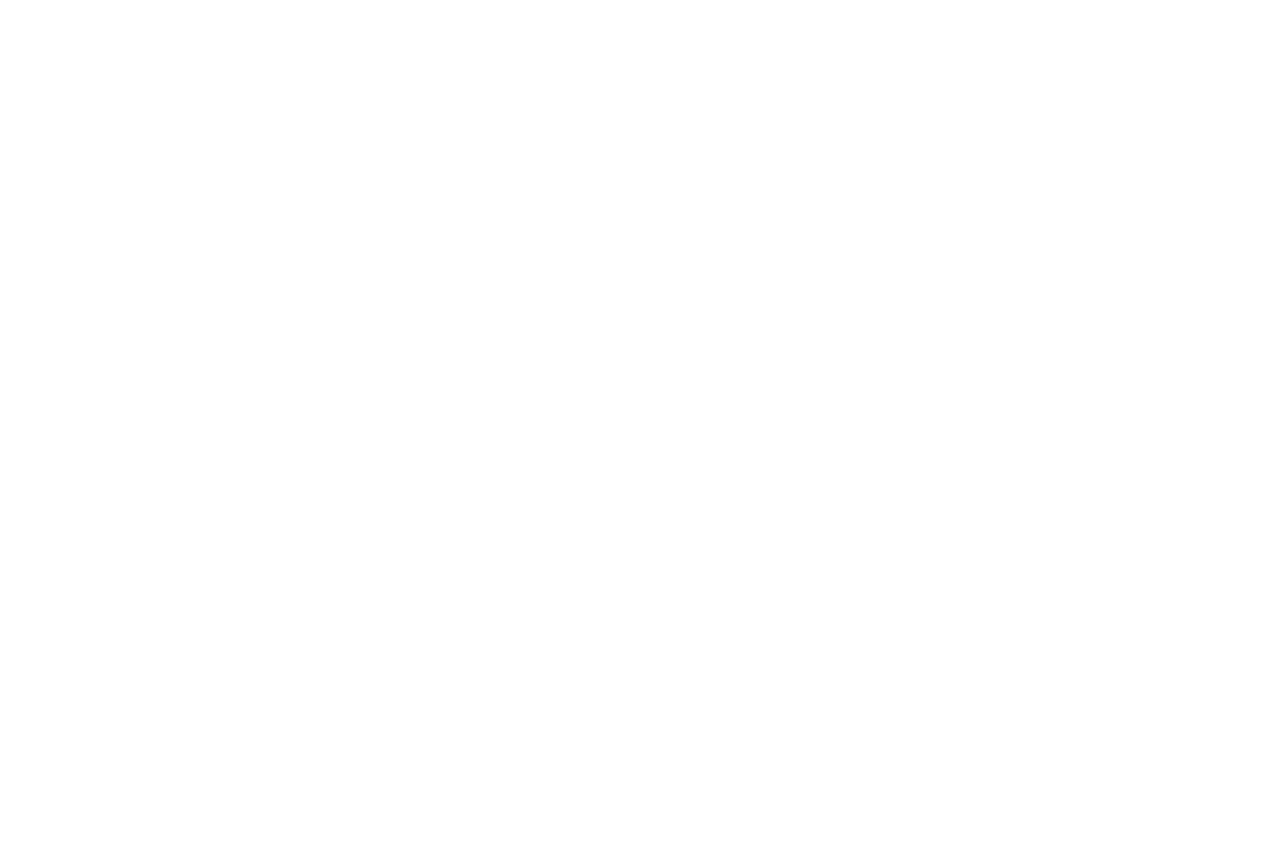
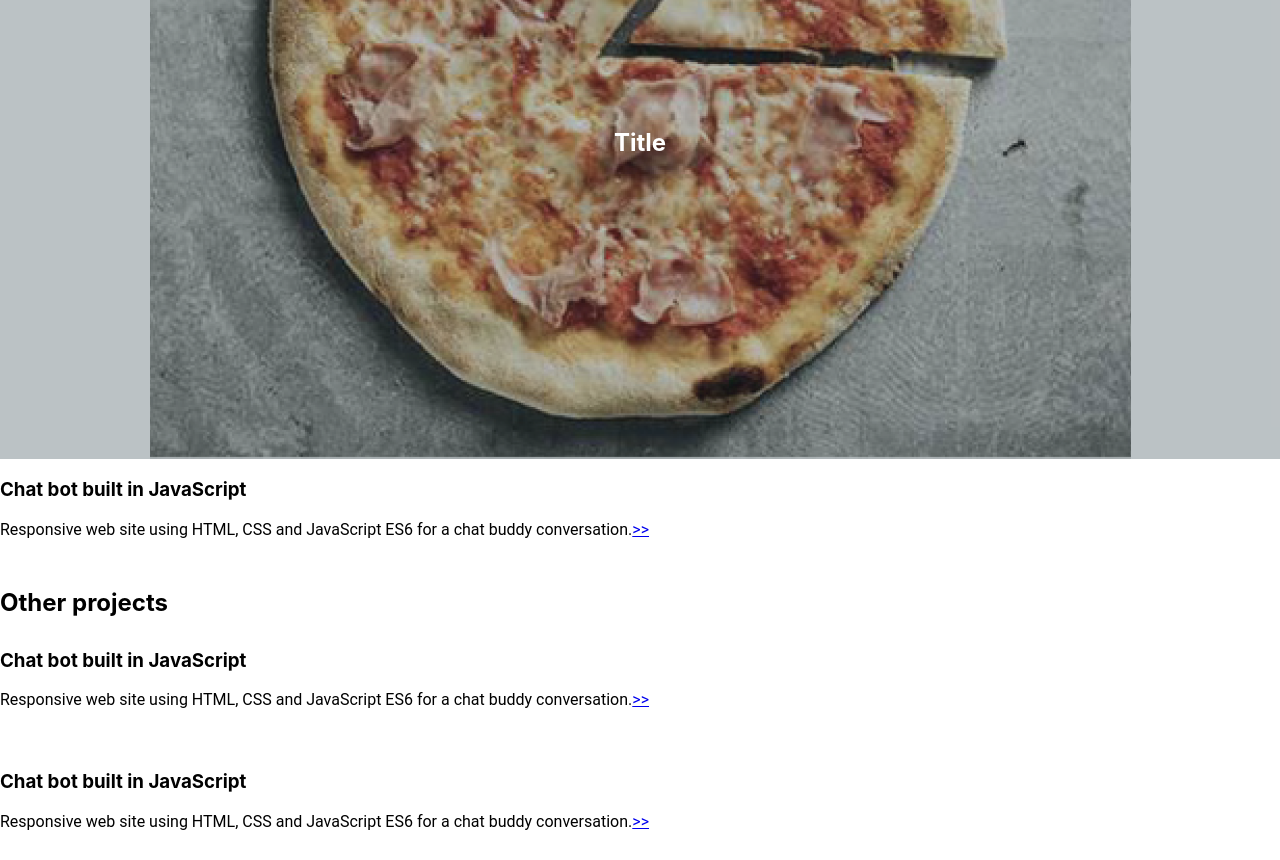
Before and after one commit to ariallahyar/portfolio, a React (Create React App) app: page / in a window 1280 px wide. Shown: the part 1860-2720 px from the top of the page. Before the commit the page ends 1653 px from the top, so only its background shows below. Built offline with nearby package versions, Linux system fonts and the light colour scheme.

Commit message:
Component structure revised so all projects use ProjectCard

```diff
--- a/src/App.js
+++ b/src/App.js
@@ -4,7 +4,8 @@ import './App.css';
 import Header from './components/Header';
 import About from './components/About';
 import Tech from './components/Tech';
-import FeatureProject from './components/FeatureProject';
+import FeatureProject from './components/FeatureProjectCard';
+import ProjectCard from './components/ProjectCard';
 
 const App = () => {
   return (
@@ -14,16 +15,28 @@ const App = () => {
         <About />
         <Tech />
         <section className='section'>
-          <div class="container">
+          <div className="container">
             <h2>Featured Projects</h2>
-            <div class="project-group">
-              <FeatureProject />
+            <div className="project-group">
+              <article className="project">
+                <FeatureProject />
+              </article>
+              <article className="project">
+                <FeatureProject />
+              </article>
             </div>
+            <h2 className="no-fill">Other projects</h2>
+            <article className="project">
+              <ProjectCard />
+            </article>
+            <article className="project">
+              <ProjectCard />
+            </article>
           </div>
         </section>
       </main>
     </body>
   );
-}
+};
 
 export default App;
--- a/src/components/FeatureProject.js
+++ /dev/null
@@ -1,29 +0,0 @@
-import React from 'react'
-import './FeatureProject.css'
-import placeholder from '../assets/pizza.png';
-
-const FeatureProject = () => {
-	return (
-		<article class="project">
-			<div class="project-image-group">
-				<img src={placeholder} alt="project screenshot" />
-					<div class="project-overlay"></div>
-					<h2 class="project-overlay-title">Title</h2>
-			</div>
-			<div class="project-text-group">
-				<h3>Chat bot built in JavaScript</h3>
-				<p>Responsive web site using HTML, CSS and JavaScript ES6 for a chat buddy
-					conversation.
-					<a href="#"><span class="arrow">>></span></a>
-				</p>
-				<div class="project-tag-group">
-					<p>JavaScript</p>
-					<p>HTML</p>
-					<p>CSS</p>
-				</div>
-			</div>
-		</article>
-	);
-};
-
-export default FeatureProject;
--- /dev/null
+++ b/src/components/FeatureProjectCard.css
@@ -0,0 +1,23 @@
+.project-image-group {
+	position: relative;
+	display: flex;
+	justify-content: center;
+}
+
+.project-image-group h2 {
+	color: #fff;
+	background-color: transparent;
+	position: absolute;
+	align-self: center;
+	font-weight: 700;
+	margin: 0;
+}
+
+.project-overlay {
+	background-color: rgba(32,54,63,0.3);
+	position: absolute;
+	top: 0;
+	right: 0;
+	bottom: 0;
+	left: 0;
+}
--- /dev/null
+++ b/src/components/FeatureProjectCard.js
@@ -0,0 +1,19 @@
+import React from 'react'
+import ProjectCard from './ProjectCard';
+import './FeatureProjectCard.css'
+import placeholder from '../assets/pizza.png';
+
+const FeatureProject = () => {
+	return (
+		<div>
+			<div className="project-image-group">
+				<img src={placeholder} alt="project screenshot" />
+				<div className="project-overlay"></div>
+				<h2 className="project-overlay-title">Title</h2>
+			</div>
+			<ProjectCard />
+		</div>
+	);
+};
+
+export default FeatureProject;
--- a/src/components/FeatureProject.css
+++ b/src/components/ProjectCard.css
@@ -1,29 +1,5 @@
 .project {
 	margin-top: 32px;
-}
-
-.project-image-group {
-	position: relative;
-	display: flex;
-	justify-content: center;
-}
-
-.project-image-group h2 {
-	color: #fff;
-	background-color: transparent;
-	position: absolute;
-	align-self: center;
-	font-weight: 700;
-	margin: 0;
-}
-
-.project-overlay {
-	background-color: rgba(32,54,63,0.3);
-	position: absolute;
-	top: 0;
-	right: 0;
-	bottom: 0;
-	left: 0;
 }
 
 .project-text-group p {
--- /dev/null
+++ b/src/components/ProjectCard.js
@@ -0,0 +1,21 @@
+import React from 'react'
+import './ProjectCard.css'
+
+const ProjectCard = () => {
+	return (
+		<div className="project-text-group">
+			<h3>Chat bot built in JavaScript</h3>
+			<p>Responsive web site using HTML, CSS and JavaScript ES6 for a chat buddy
+				conversation.
+				<a href="#"><span className="arrow">>></span></a>
+			</p>
+			<div className="project-tag-group">
+				<p>JavaScript</p>
+				<p>HTML</p>
+				<p>CSS</p>
+			</div>
+		</div>
+	);
+};
+
+export default ProjectCard;
```
